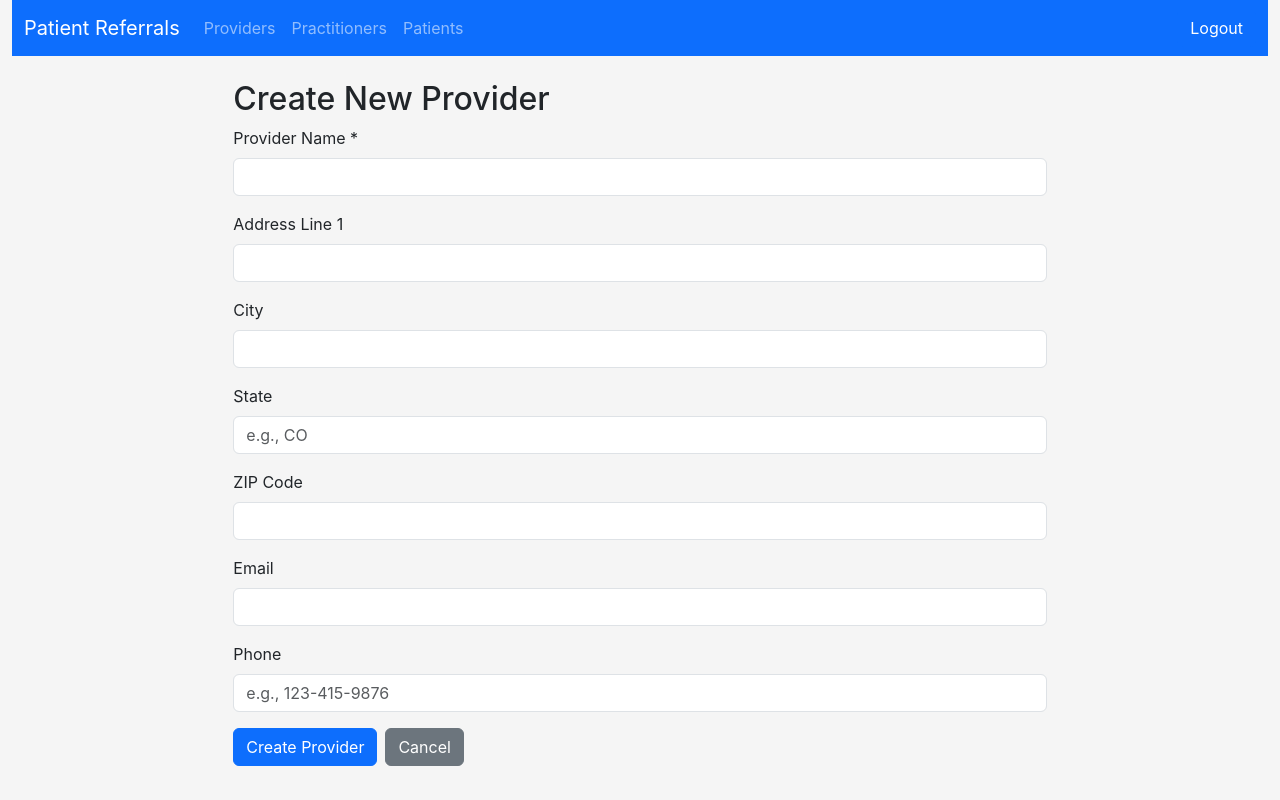
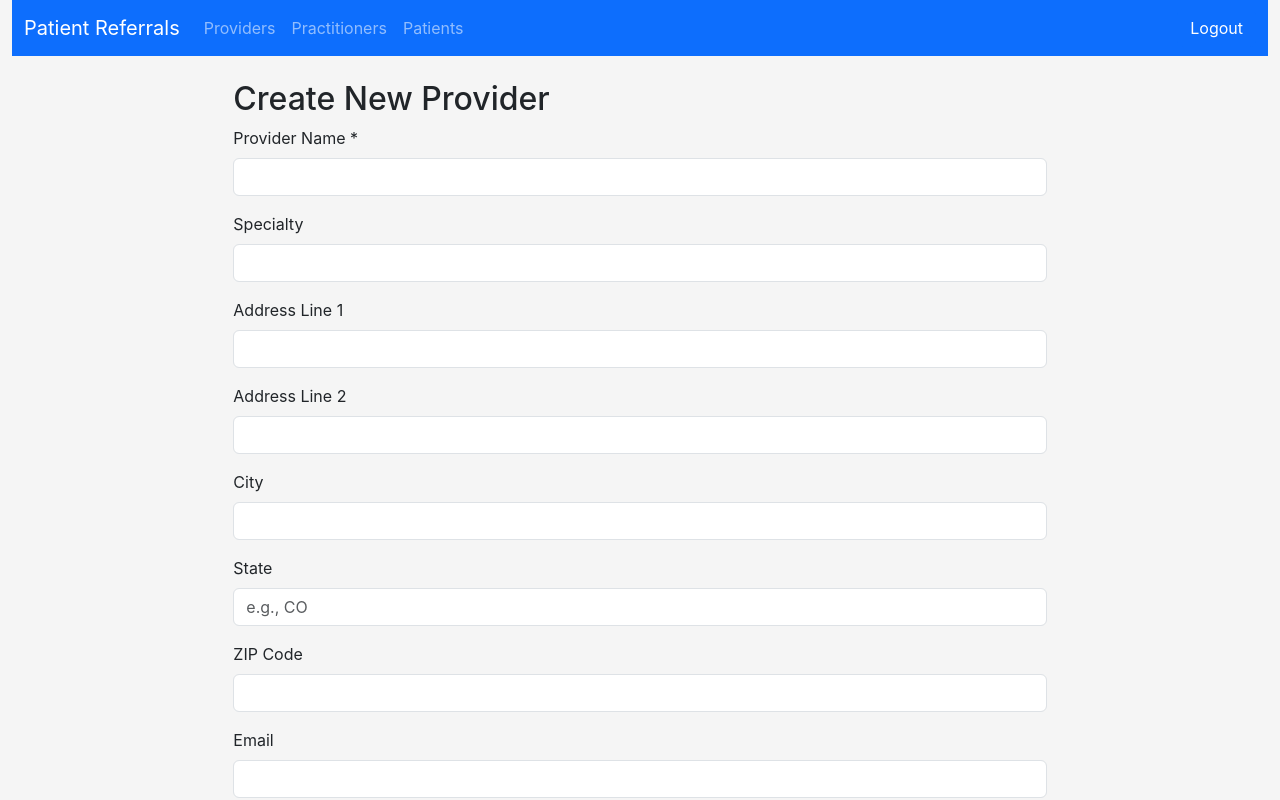
Before and after one commit to NickMichaels/pr-react-frontend, a React (Vite) app: page /providers/new in a window 1280 px wide. Shown: the top 800 px of the page. Built offline with nearby package versions, Linux system fonts and the light colour scheme; sample sign-in values are in the browser's storage.

Commit message:
Move around some elemnts on the provider view page and ensure that we are including all relevant fields

```diff
--- a/src/components/ProviderForm.jsx
+++ b/src/components/ProviderForm.jsx
@@ -10,7 +10,9 @@ function ProviderForm({ onLogout }) {
 
   const [formData, setFormData] = useState({
     name: '',
+    specialty: '',
     address_line1: '',
+    address_line2: '',
     city: '',
     state: '',
     zip: '',
@@ -56,7 +58,9 @@ function ProviderForm({ onLogout }) {
       const data = await response.json()
       setFormData({
         name: data.name || '',
-        address_line1: data.address_line1 || '',
+        address_line1: data.addressLine1 || '',
+        address_line2: data.addressLine2 || '',
+        specialty: data.specialty || '',
         city: data.city || '',
         state: data.state || '',
         zip: parseInt(data.zip) || '',
@@ -93,7 +97,9 @@ function ProviderForm({ onLogout }) {
       // Prepare request body - only include fields that have values
       const requestBody = {}
       if (formData.name) requestBody.name = formData.name
+      if (formData.specialty) requestBody.specialty = formData.specialty
       if (formData.address_line1) requestBody.address_line1 = formData.address_line1
+      if (formData.address_line2) requestBody.address_line2 = formData.address_line2
       if (formData.city) requestBody.city = formData.city
       if (formData.state) requestBody.state = formData.state
       if (formData.zip) requestBody.zip = parseInt(formData.zip)
@@ -180,6 +186,18 @@ function ProviderForm({ onLogout }) {
               </div>
 
               <div class="mb-3">
+                <label for="specialty" class="form-label">Specialty</label>
+                <input
+                  type="text"
+                  class="form-control"
+                  id="specialty"
+                  name="specialty"
+                  value={formData.specialty}
+                  onChange={handleChange}
+                />
+              </div>
+
+              <div class="mb-3">
                 <label for="address_line1" class="form-label">Address Line 1</label>
                 <input
                   type="text"
@@ -187,6 +205,18 @@ function ProviderForm({ onLogout }) {
                   id="address_line1"
                   name="address_line1"
                   value={formData.address_line1}
+                  onChange={handleChange}
+                />
+              </div>
+
+              <div class="mb-3">
+                <label for="address_line2" class="form-label">Address Line 2</label>
+                <input
+                  type="text"
+                  class="form-control"
+                  id="address_line2"
+                  name="address_line2"
+                  value={formData.address_line2}
                   onChange={handleChange}
                 />
               </div>
--- a/src/components/ProviderView.jsx
+++ b/src/components/ProviderView.jsx
@@ -227,15 +227,23 @@ function ProviderView({ onLogout }) {
                     <strong>Name:</strong> {provider.name || 'N/A'}
                   </div>
                   <div class="col-md-6">
-                    <strong>Email:</strong> {provider.email || 'N/A'}
+                    <strong>Specialty:</strong> {provider.specialty || 'N/A'}
                   </div>
                 </div>
                 <div class="row mb-3">
                   <div class="col-md-6">
+                    <strong>Email:</strong> {provider.email || 'N/A'}
+                  </div>
+                  <div class="col-md-6">
                     <strong>Phone:</strong> {provider.phone || 'N/A'}
                   </div>
+                </div>
+                <div class="row mb-3">
                   <div class="col-md-6">
-                    <strong>Address:</strong> {provider.address_line1 || 'N/A'}
+                    <strong>Address Line 1:</strong> {provider.addressLine1 || 'N/A'}
+                  </div>
+                  <div class="col-md-6">
+                    <strong>Address Line 2:</strong> {provider.addressLine2 || 'N/A'}
                   </div>
                 </div>
                 <div class="row mb-3">
```
